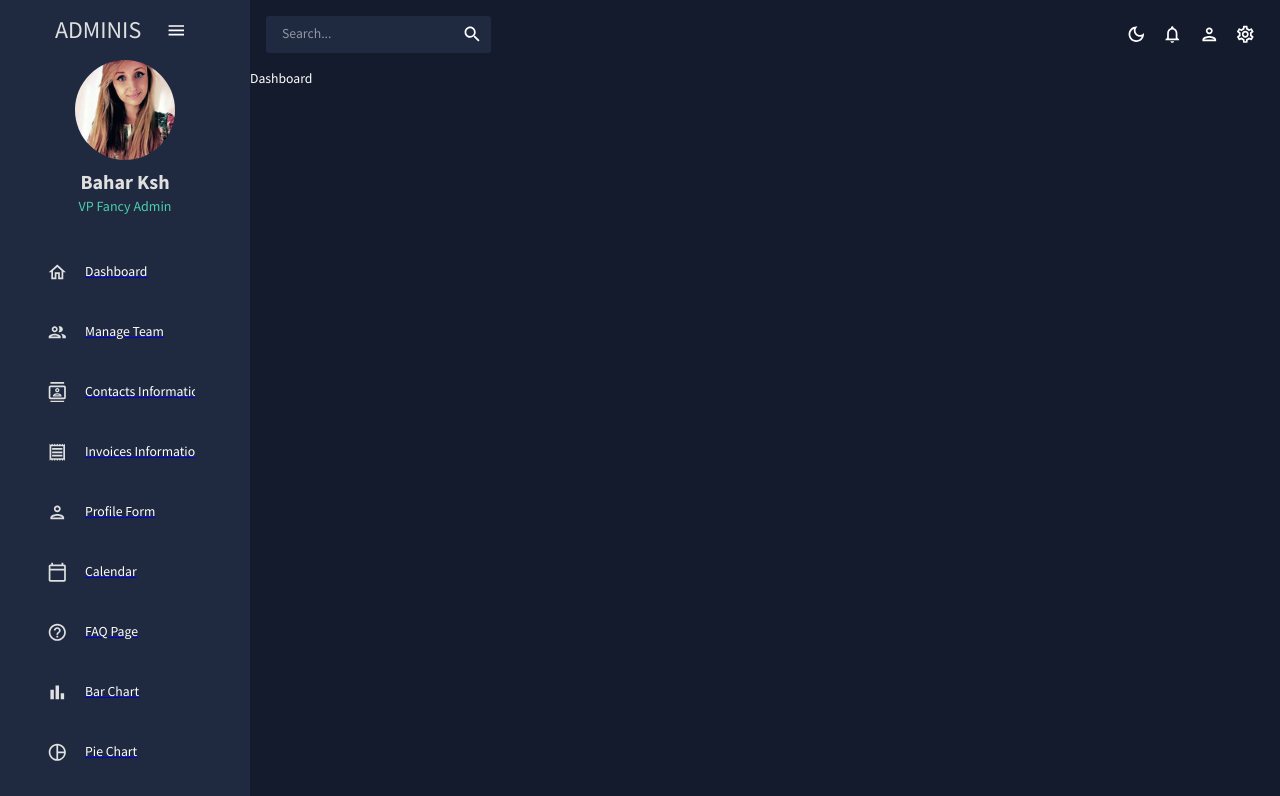
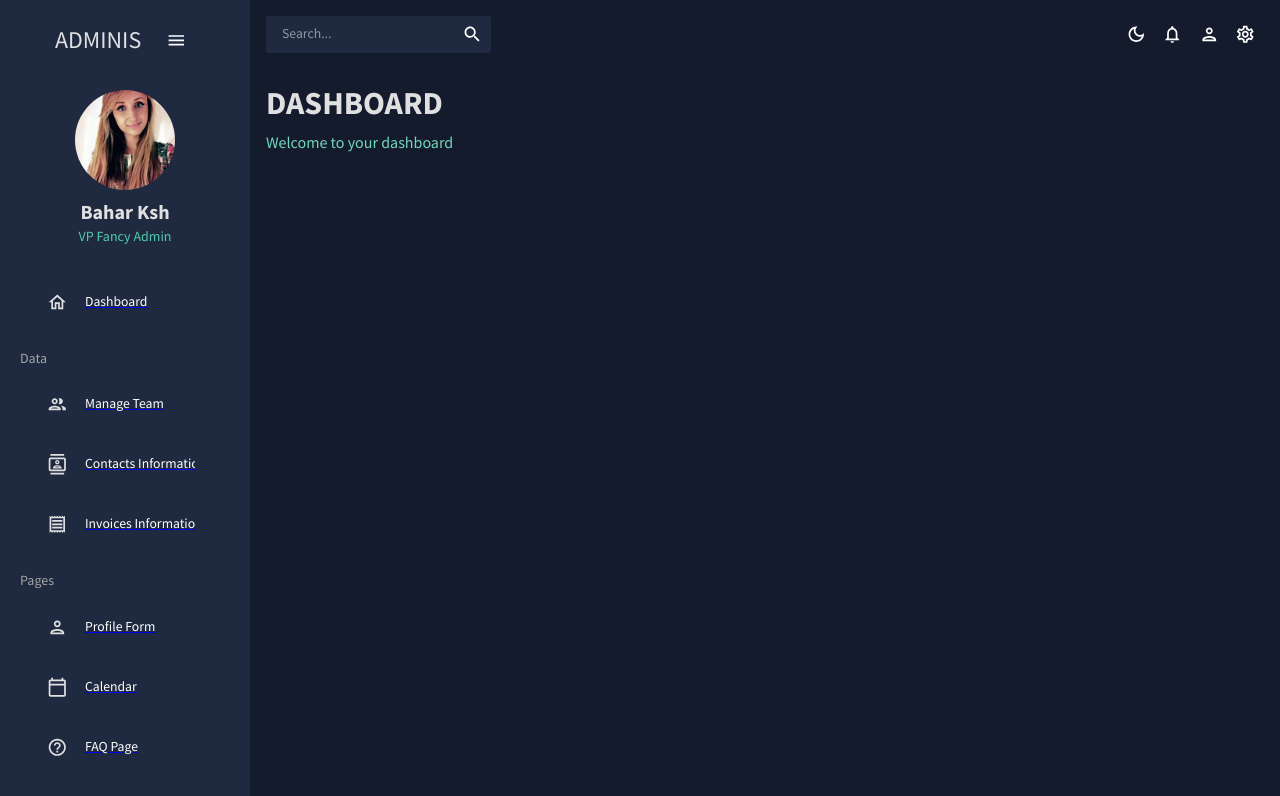
Before and after one commit to baharkeshavarz/mui-dashboard, a React (Create React App) app: page / in a window 1280 px wide. Shown: the top 796 px of the page. Built offline with nearby package versions, Linux system fonts and the light colour scheme.

Commit message:
add Headers

```diff
--- a/src/App.js
+++ b/src/App.js
@@ -4,6 +4,7 @@ import Topbar from "./scenes/global/Topbar";
 import { Routes, Route } from "react-router-dom";
 import Dashboard from "./scenes/dashboard";
 import SideBar from "./scenes/global/SideBar";
+import Header from "./components/Header";
 
 function App() {
   const [theme, colorMode] = useMode();
--- /dev/null
+++ b/src/components/Header.jsx
@@ -0,0 +1,30 @@
+import { Box, Typography, useTheme } from '@mui/material'
+import React from 'react'
+import { tokens } from '../theme';
+
+const Header = ({title, subtitle}) => {
+  const theme = useTheme();
+  const colors = tokens(theme.palette.mode)
+  return (
+    <Box p={2}>
+        <Typography
+             variant="h3"
+             fontWeight="bold"
+             fontSize={"2rem"}
+             color={colors.grey[100]}
+             >
+            {title}
+        </Typography>
+
+        <Typography
+            variant="h5"
+            color={colors.greenAccent[400]}
+            sx= {{ marginTop: "10px"}}
+         >
+          {subtitle}
+        </Typography>
+    </Box>
+  )
+}
+
+export default Header;
--- a/src/scenes/dashboard/index.jsx
+++ b/src/scenes/dashboard/index.jsx
@@ -1,9 +1,16 @@
 import { Box } from '@mui/material'
-import React from 'react'
+import Header from '../../components/Header'
 
 const Dashboard = () => {
   return (
-    <Box sx= {{ height: "100vh" }} >Dashboard </Box>
+    <Box>
+       <Box display="flex" justifyContent="space-between" alignItems="center">
+          <Header
+            title="DASHBOARD"
+            subtitle="Welcome to your dashboard"
+          />
+       </Box>
+    </Box>
   )
 }
 
--- a/src/scenes/global/Sidebar.jsx
+++ b/src/scenes/global/Sidebar.jsx
@@ -62,14 +62,19 @@ const SideBar = () => {
         "& .ps-menuitem-root.active": {
           color: "#6870fa !important",
         },
-        // "& .ps-menu-button a:hover": {
-        //   color: "#3e4396 !important",
-        // },
       }}
     >
       <Sidebar collapsed={isCollapsed}>
          <Menu iconShape="square">
-            <MenuItem>
+            { /* Logo and Menu Item */ }
+            <MenuItem
+                   onClick={() => setIsCollapsed(!isCollapsed)}
+                   icon={isCollapsed ? <MenuOutlinedIcon/> : undefined }
+                   style={{
+                      margin: "10px 0 20px 0",
+                      color: colors.grey[100]
+                   }}
+                  >
                 {!isCollapsed && (
                   <Box
                     sx={{
@@ -81,7 +86,9 @@ const SideBar = () => {
                   <Typography variant="h3" color={colors.grey[100]}>
                     ADMINIS
                   </Typography>
-                  <IconButton onClick={() => setIsCollapsed(!isCollapsed)}>
+                  <IconButton
+                       onClick={() => setIsCollapsed(!isCollapsed)}
+                   >
                     <MenuOutlinedIcon />
                     </IconButton>
                   </Box>
@@ -129,6 +136,14 @@ const SideBar = () => {
                   selected={selected}
                   setSelected={setSelected}
                />
+
+               <Typography
+                     variant="h6"
+                     color={colors.grey[300]}
+                     sx= {{ m: "15px 0 5px 20px" }}
+                >
+                  Data
+                </Typography>
               <Item
                   title="Manage Team"
                   to="/team"
@@ -150,7 +165,13 @@ const SideBar = () => {
                   selected={selected}
                   setSelected={setSelected}
                />
-
+               <Typography
+                     variant="h6"
+                     color={colors.grey[300]}
+                     sx= {{ m: "15px 0 5px 20px" }}
+                >
+                  Pages
+              </Typography>
               <Item
                   title="Profile Form"
                   to="/form"
@@ -173,6 +194,13 @@ const SideBar = () => {
                   selected={selected}
                   setSelected={setSelected}
                />
+               <Typography
+                     variant="h6"
+                     color={colors.grey[300]}
+                     sx= {{ m: "15px 0 5px 20px" }}
+                >
+                  Charts
+              </Typography>
                <Item
                   title="Bar Chart"
                   to="/bar"
```
